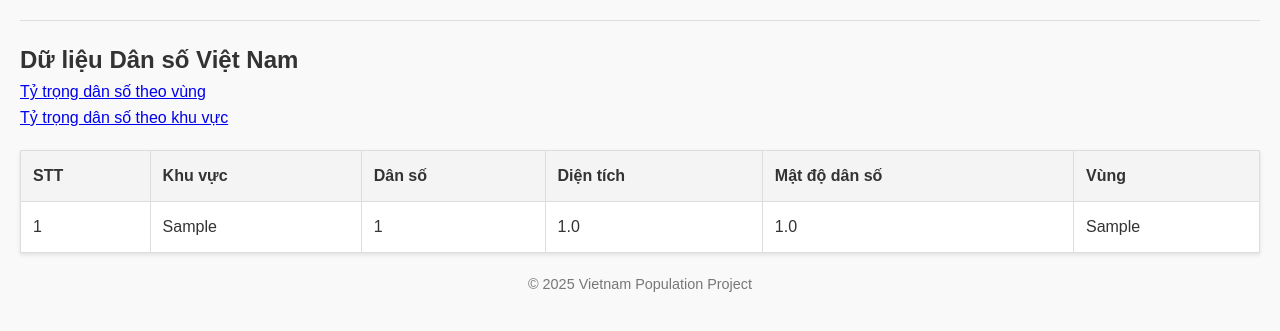
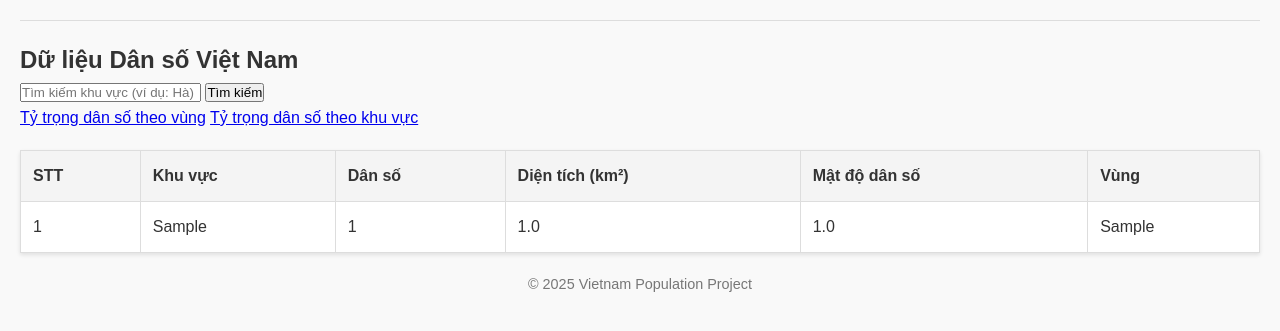
Before and after one commit to HieuCorn364/BIGDATA_PROJECT, a Django app: page / in a window 1280 px wide. Shown: the part 117-448 px from the top of the page. Run offline with Django 4.2, Linux system fonts and the light colour scheme; tables that the repository leaves empty hold one stand-in row (values such as "Sample post").

Commit message:
Chức năng tìm kiếm theo khu_vuc trong trang population_list.html

```diff
--- a/web_vn_population/population/templates/population/population_list.html
+++ b/web_vn_population/population/templates/population/population_list.html
@@ -1,29 +1,36 @@
 {% extends 'population/base.html' %}
 
+{% block title %}Danh sách dân số{% endblock %}
+
 {% block content %}
-  <div class="container">
-    <h2 class="title">Dữ liệu Dân số Việt Nam</h2>
+<div class="row">
+    <div class="col-12">
+        <h2 class="mb-4">Dữ liệu Dân số Việt Nam</h2>
 
-    <!-- Actions -->
-    <div class="actions">
-      <a href="{% url 'region_stats' %}?calculate=region_stats" class="button">
-        Tỷ trọng dân số theo vùng
-      </a>
-      <br>
-      <a href="{% url 'area_population_ratio' %}?calculate=area_stats" class="button">
-        Tỷ trọng dân số theo khu vực
-      </a>
+        <!-- Biểu mẫu tìm kiếm -->
+        <form method="get" class="mb-4">
+            <div class="input-group">
+                <input type="text" name="search" class="form-control" placeholder="Tìm kiếm khu vực (ví dụ: Hà)" value="{{ search_query }}">
+                <button type="submit" class="btn btn-primary">Tìm kiếm</button>
+            </div>
+        </form>
+
+        <!-- Nút hành động -->
+        <div class="d-flex flex-wrap gap-2 mb-4">
+            <a href="{% url 'region_stats' %}?calculate=region_stats" class="btn btn-primary btn-custom">Tỷ trọng dân số theo vùng</a>
+            <a href="{% url 'area_population_ratio' %}?calculate=area_stats" class="btn btn-primary btn-custom">Tỷ trọng dân số theo khu vực</a>
         </div>
 
-    <!-- Table -->
-    <div class="table-container">
-      <table id="populationTable" class="table">
-        <thead>
+        <!-- Bảng dữ liệu -->
+        {% if populations %}
+            <div class="table-responsive">
+                <table class="table table-striped table-hover">
+                    <thead class="table-dark">
                         <tr>
                             <th>STT</th>
                             <th>Khu vực</th>
                             <th>Dân số</th>
-            <th>Diện tích</th>
+                            <th>Diện tích (km²)</th>
                             <th>Mật độ dân số</th>
                             <th>Vùng</th>
                         </tr>
@@ -42,88 +49,18 @@
                     </tbody>
                 </table>
             </div>
+        {% else %}
+            <div class="alert alert-warning" role="alert">
+                Không tìm thấy khu vực nào khớp với từ khóa "{{ search_query }}". Vui lòng thử lại.
+            </div>
+        {% endif %}
+
+        <!-- Thông báo Sqoop -->
+        {% if sqoop_message %}
+            <div class="alert alert-info" role="alert">
+                <strong>Trạng thái Sqoop:</strong> {{ sqoop_message }}
+            </div>
+        {% endif %}
+    </div>
 </div>
 {% endblock %}
-
-{% block extra_css %}
-  <style>
-    /* Container */
-    .container {
-      max-width: 1000px;
-      margin: 20px auto;
-      padding: 20px;
-      background-color: #fdfdfd;
-      border-radius: 10px;
-      box-shadow: 0 4px 8px rgba(0, 0, 0, 0.1);
-    }
-
-    /* Title */
-    .title {
-      font-size: 28px;
-      font-weight: bold;
-      text-align: center;
-      margin-bottom: 20px;
-      color: #2c3e50;
-    }
-
-    /* Actions */
-    .actions {
-      display: flex;
-      justify-content: center;
-      gap: 15px;
-      margin-bottom: 20px;
-    }
-
-    .button {
-      padding: 12px 25px;
-      background-color: #3498db;
-      color: #fff;
-      text-decoration: none;
-      border-radius: 5px;
-      font-size: 16px;
-      font-weight: bold;
-      transition: background-color 0.3s ease, transform 0.2s ease;
-    }
-
-    .button:hover {
-      background-color: #2980b9;
-      transform: scale(1.05);
-    }
-
-    /* Table */
-    .table-container {
-      overflow-x: auto;
-    }
-
-    .table {
-      width: 100%;
-      border-collapse: collapse;
-      margin-bottom: 20px;
-      background-color: #fff;
-      border-radius: 5px;
-      overflow: hidden;
-      box-shadow: 0 2px 4px rgba(0, 0, 0, 0.1);
-    }
-
-    .table th, .table td {
-      padding: 15px;
-      border: 1px solid #ddd;
-      text-align: left;
-      font-size: 14px;
-    }
-
-    .table th {
-      background-color: #f4f4f4;
-      color: #333;
-      font-weight: bold;
-    }
-
-    .table tr:nth-child(even) {
-      background-color: #f9f9f9;
-    }
-
-    .table tr:hover {
-      background-color: #f1f1f1;
-    }
-  </style>
-{% endblock %}
--- a/web_vn_population/population/views.py
+++ b/web_vn_population/population/views.py
@@ -7,8 +7,59 @@
 from django.db import connection
 
 def population_list(request):
+    search_query = request.GET.get('search', '').strip()
     populations = Population.objects.all()
-    return render(request, 'population/population_list.html', {'populations': populations})
+    sqoop_message = None
+
+    if search_query:
+        populations = Population.objects.filter(khu_vuc__icontains=search_query)
+        try:
+            # Tạo tên thư mục động
+            timestamp = datetime.now().strftime('%Y%m%d_%H%M%S')
+            target_dir = f"/user/sqoop/tim_kiem_khu_vuc_{timestamp}"
+
+            # Thoát ký tự đặc biệt trong từ khóa để tránh lỗi SQL injection
+            escaped_query = search_query.replace("'", "''")
+
+            # Lệnh Sqoop
+            sqoop_command = [
+                'sqoop', 'import',
+                '-Dorg.apache.sqoop.splitter.allow_text_splitter=true',
+                '--connect', 'jdbc:mysql://localhost:3306/BIGDATA',
+                '--username', 'root',
+                '--password', '@Bao1234',
+                '--query', f"SELECT * FROM POPULATION WHERE khu_vuc LIKE '%{escaped_query}%' AND $CONDITIONS",
+                '--target-dir', target_dir,
+                '--as-textfile',
+                '--fields-terminated-by', ',',
+                '-m', '1'
+            ]
+
+            # Xóa thư mục HDFS nếu đã tồn tại
+            client = HdfsClient(hosts='localhost:9870', user_name='hdfs')
+            try:
+                client.delete(target_dir, recursive=True)
+            except:
+                pass
+
+            # Thực thi lệnh Sqoop
+            result_sqoop = subprocess.run(sqoop_command, capture_output=True, text=True)
+            if result_sqoop.returncode == 0:
+                sqoop_message = f"Dữ liệu tìm kiếm đã được đẩy lên HDFS tại {target_dir}"
+            else:
+                sqoop_message = f"Lỗi khi chạy Sqoop: {result_sqoop.stderr}"
+
+            print("Search Sqoop message:", sqoop_message)
+
+        except Exception as e:
+            sqoop_message = f"Lỗi khi thực thi Sqoop: {str(e)}"
+            print("Search Error:", str(e))
+
+    return render(request, 'population/population_list.html', {
+        'populations': populations,
+        'search_query': search_query,
+        'sqoop_message': sqoop_message
+    })
 
 def region_stats(request):
     region_stats_result = None
```
Lines whose indentation alone changed are shown as unchanged.
